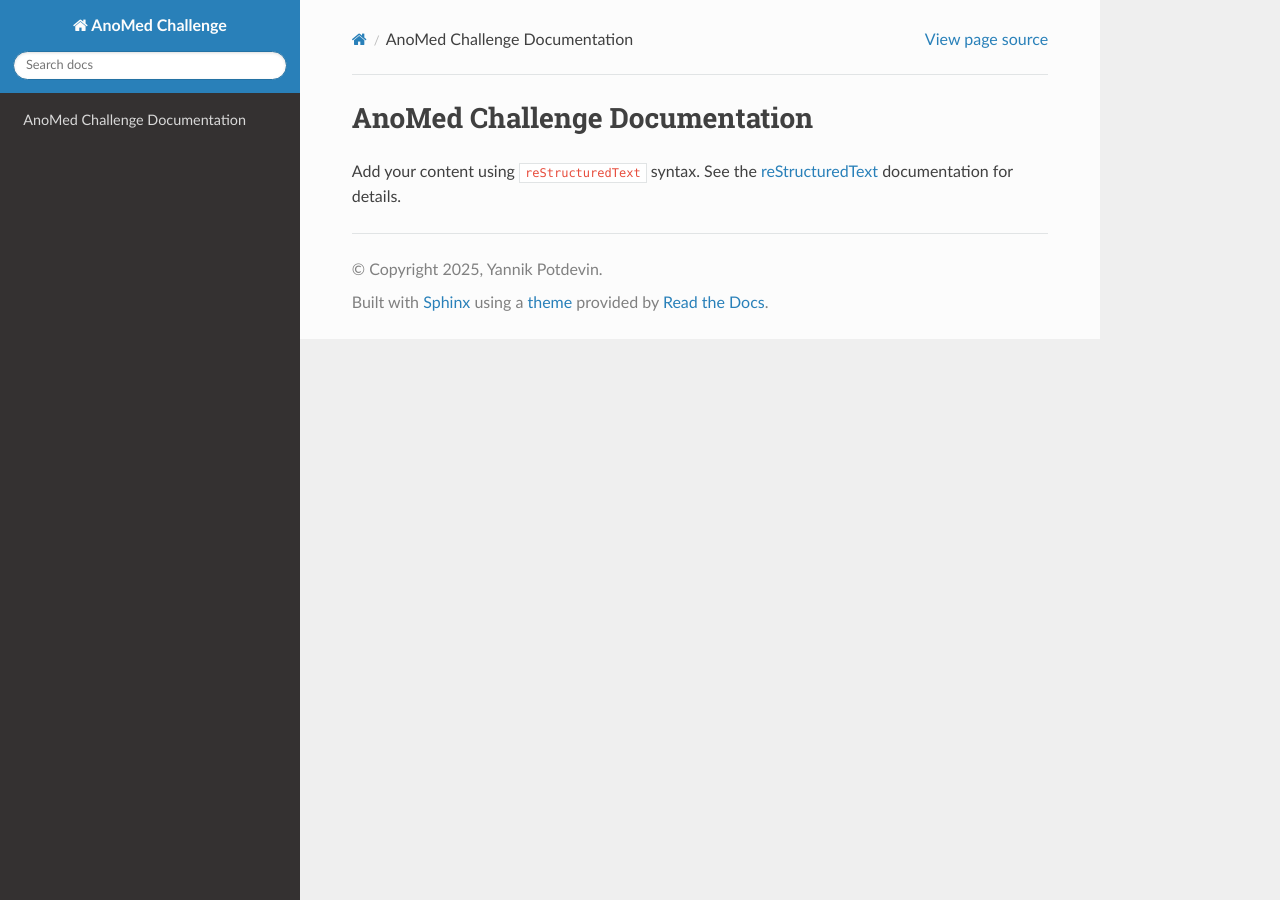
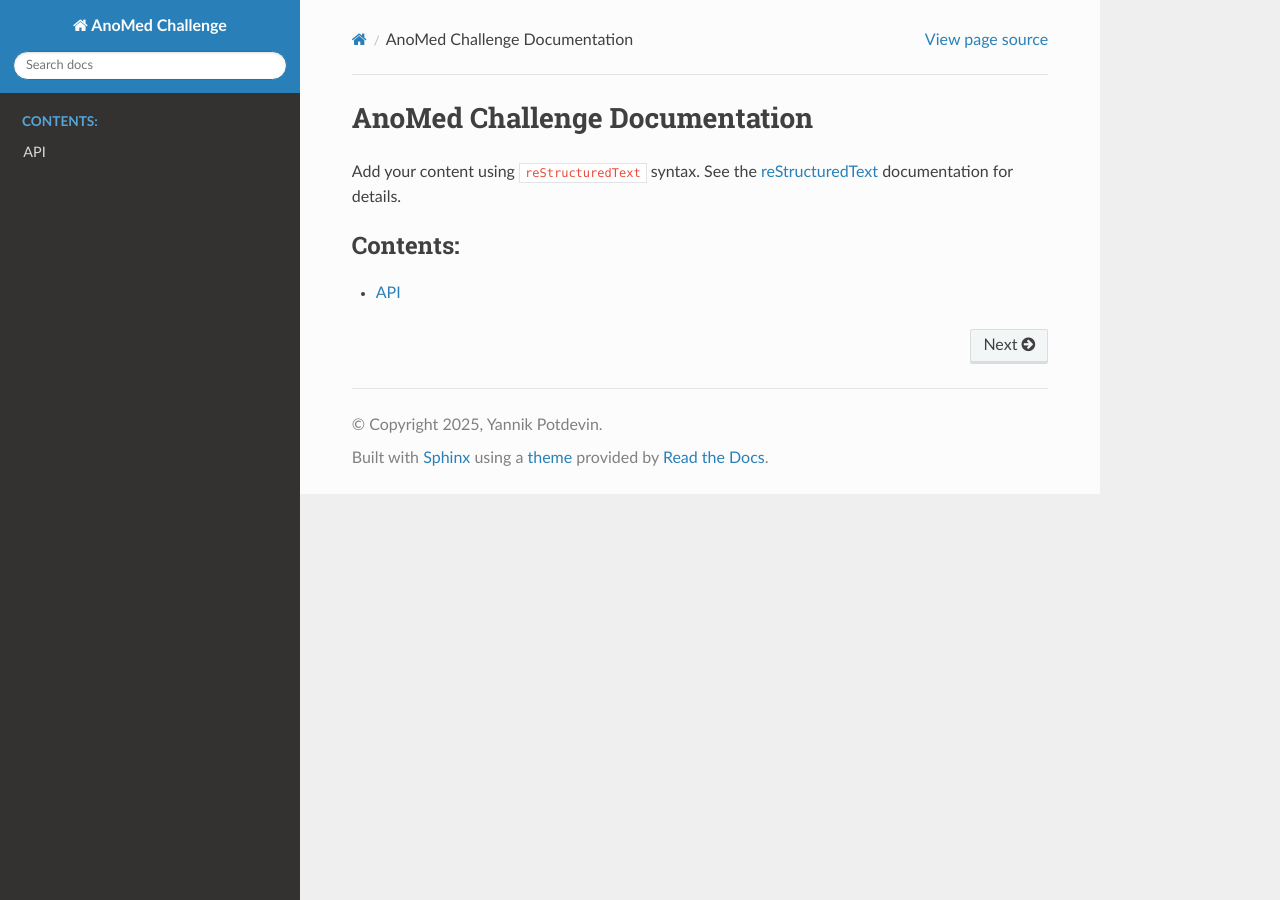
Before and after one commit to ypotdevin/anomed_challenge, a Sphinx documentation site: the page built from docs/index.rst, in a window 1280 px wide. Built offline with Sphinx 7.4.7 and the Read the Docs theme 3.1.0, drawn with Linux system fonts in a browser that asks for light colours.

```diff
--- /dev/null
+++ b/docs/api.rst
@@ -0,0 +1,8 @@
+API
+===
+
+.. autosummary::
+   :toctree: generated
+   :recursive:
+
+   anomed_challenge
--- a/docs/conf.py
+++ b/docs/conf.py
@@ -1,3 +1,5 @@
+import os
+
 # Configuration file for the Sphinx documentation builder.
 #
 # For the full list of built-in configuration values, see the documentation:
@@ -22,9 +24,11 @@ extensions = [
 ]
 
 templates_path = ["_templates"]
-
+html_baseurl = os.environ.get("READTHEDOCS_CANONICAL_URL", "/")
 
 # -- Options for HTML output -------------------------------------------------
 # https://www.sphinx-doc.org/en/master/usage/configuration.html#options-for-html-output
 
 html_theme = "sphinx_rtd_theme"
+
+autosummary_generate = True
--- a/docs/index.rst
+++ b/docs/index.rst
@@ -14,3 +14,5 @@ documentation for details.
 .. toctree::
    :maxdepth: 2
    :caption: Contents:
+
+   api
--- a/pyproject.toml
+++ b/pyproject.toml
@@ -11,7 +11,7 @@ authors = [{ name = "Yannik Potdevin", email = "ypo.uzl@proton.me" }]
 maintainers = [{ name = "Yannik Potdevin", email = "ypo.uzl@proton.me" }]
 license = { file = "LICENSE" }
 requires-python = ">=3.10"
-version = "0.0.17"
+version = "0.0.18"
 dependencies = ["anomed-utils", "falcon~=4.0", "numpy~=1.26", "requests~=2.32"]
 classifiers = [
     "Development Status :: 1 - Planning",
```
Also changed, not shown: .readthedocs.yaml, 1 other file.
